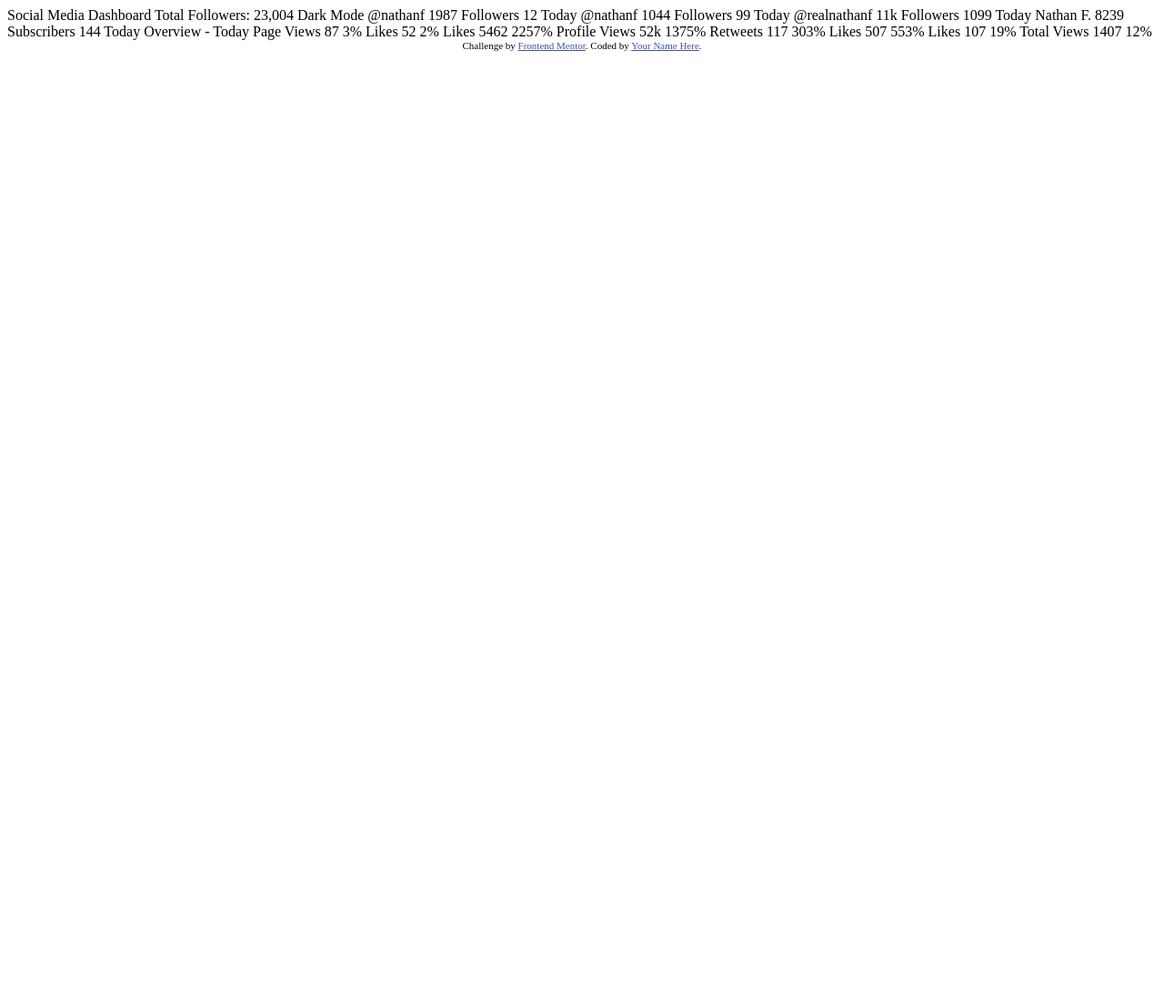
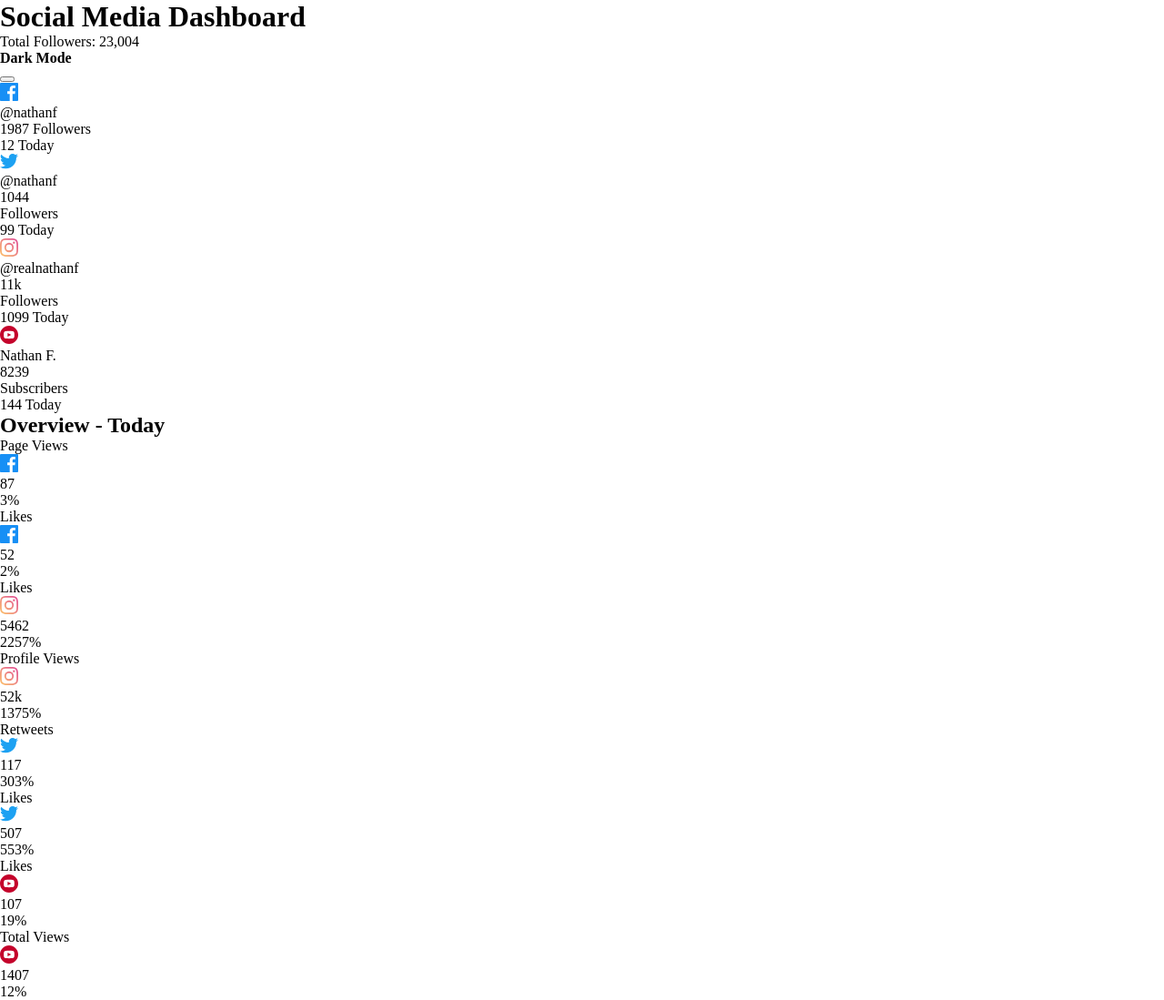
Before and after one commit to janderrv/social-media-dashboard-with-theme-switcher, a plain HTML site: page index.html in a window 1280 px wide. Shown: the whole page at 91% size. Before the commit the page ends 800 px from the top, so only its background shows below. Drawn offline with Linux system fonts and the light colour scheme; files that its build step writes are made by us from their sources.

Commit message:
html pronto

```diff
--- /dev/null
+++ b/css/style.css
@@ -0,0 +1,12 @@
+* {
+  box-sizing: border-box;
+}
+
+body,
+h1,
+p,
+h2,
+h4 {
+  padding: 0;
+  margin: 0;
+}
--- a/index.html
+++ b/index.html
@@ -1,87 +1,200 @@
 <!DOCTYPE html>
 <html lang="en">
   <head>
-  <meta charset="UTF-8">
-  <meta name="viewport" content="width=device-width, initial-scale=1.0"> <!-- displays site properly based on user's device -->
+    <meta charset="UTF-8" />
+    <meta name="viewport" content="width=device-width, initial-scale=1.0" />
+    <!-- displays site properly based on user's device -->
 
-  <link rel="icon" type="image/png" sizes="32x32" href="./images/favicon-32x32.png">
+    <link rel="stylesheet" href="style.css" />
+    <link
+      rel="icon"
+      type="image/png"
+      sizes="32x32"
+      href="./images/favicon-32x32.png"
+    />
 
     <title>Frontend Mentor | [Challenge Name Here]</title>
-
-  <!-- Feel free to remove these styles or customise in your own stylesheet 👍 -->
-  <style>
-    .attribution { font-size: 11px; text-align: center; }
-    .attribution a { color: hsl(228, 45%, 44%); }
-  </style>
   </head>
   <body>
-
-  Social Media Dashboard
-  Total Followers: 23,004
-
-  Dark Mode
-
-
-
+    <header>
+      <h1 class="title">Social Media Dashboard</h1>
+      <p class="total-followers">Total Followers: 23,004</p>
+      <div class="dark-mode">
+        <h4>Dark Mode</h4>
+        <button class="switch"></button>
+      </div>
+    </header>
+    <main>
+      <div class="top">
+        <div class="card card-facebook">
+          <div class="social-logo">
+            <img src="/images/icon-facebook.svg" alt="Facebook" />
+          </div>
+          <p class="username">
             @nathanf
-  1987
-  Followers
+          </p>
+          <div class="counters">
+            1987 Followers
+          </div>
+            <p class="new-today">
               12 Today
-
+            </p>
+        </div>
+        <div class="card card-twitter">
+          <div class="social-logo">
+            <img src="/images/icon-twitter.svg" alt="Twitter" />
+          </div>
+          <p class="username">
             @nathanf
+          </p>
+          <div class="counters">
+            <div class="numbers">
               1044
-  Followers
+            </div>
+            <p>Followers</p>
+          </div>
+            <p class="new-today">
               99 Today
-
+            </p>
+        </div>
+        <div class="card card-instagram">
+          <div class="social-logo">
+            <img src="/images/icon-instagram.svg" alt="Instagram" />
+          </div>
+          <p class="username">
             @realnathanf
+          </p>
+          <div class="counters">
+            <div class="numbers">
               11k
-  Followers
+            </div>
+            <p>Followers</p>
+          </div>
+            <p class="new-today">
               1099 Today
-
+            </p>
+        </div>
+        <div class="card card-youtube">
+          <div class="social-logo">
+            <img src="/images/icon-youtube.svg" alt="Youtube" />
+          </div>
+          <p class="username">
             Nathan F.
+          </p>
+          <div class="counters">
+            <div class="numbers">
               8239
-  Subscribers
+            </div>
+            <p>Subscribers</p>
+          </div>
+            <p class="new-today">
               144 Today
-
-
-
-  Overview - Today
-
-  Page Views
+            </p>
+        </div>
+      </div>
+      <div class="bottom">
+        <h2>Overview - Today</h2>
+        <div class="l-card l-card-facebook">
+          <p>Page Views</p>
+          <div class="social-logo">
+            <img src="/images/icon-facebook.svg" alt="Facebook" />
+          </div>
+          <div class="l-numbers">
             87
+          </div>
+          <div class="l-new-today">
             3%
-
-  Likes
+          </div>
+        </div>
+        <div class="l-card l-card-facebook">
+          <p>Likes</p>
+          <div class="social-logo">
+            <img src="/images/icon-facebook.svg" alt="Facebook" />
+          </div>
+          <div class="l-numbers">
             52
+          </div>
+          <div class="l-new-today">
             2%
-
-  Likes
+          </div>
+        </div>
+        <div class="l-card l-card-instagram">
+          <p>Likes</p>
+          <div class="social-logo">
+            <img src="/images/icon-instagram.svg" alt="Instagram" />
+          </div>
+          <div class="l-numbers">
             5462
+          </div>
+          <div class="l-new-today">
             2257%
-
-  Profile Views
+          </div>
+        </div>
+        <div class="l-card l-card-instagram">
+          <p>Profile Views</p>
+          <div class="social-logo">
+            <img src="/images/icon-instagram.svg" alt="Instagram" />
+          </div>
+          <div class="l-numbers">
             52k
+          </div>
+          <div class="l-new-today">
             1375%
-
-  Retweets
+          </div>
+        </div>
+        <div class="l-card l-card-twitter">
+          <p>Retweets</p>
+          <div class="card card-twitter">
+            <div class="social-logo">
+              <img src="/images/icon-twitter.svg" alt="Twitter" />
+            </div>
+            <div class="l-numbers">
               117
+            </div>
+            <div class="l-new-today">
               303%
-
-  Likes
+            </div>
+        </div>
+        <div class="l-card l-card-twitter">
+          <p>Likes</p>
+          <div class="card card-twitter">
+            <div class="social-logo">
+              <img src="/images/icon-twitter.svg" alt="Twitter" />
+            </div>
+            <div class="l-numbers">
               507
+            </div>
+            <div class="l-new-today">
               553%
-
-  Likes
+            </div>
+        </div>
+        <div class="l-card l-card-youtube">
+          <p>Likes</p>
+          <div class="social-logo">
+            <img src="/images/icon-youtube.svg" alt="Youtube" />
+          </div>
+          <div class="l-numbers">
             107
+          </div>
+          <div class="l-new-today">
             19%
-
-  Total Views
+          </div>
+        </div>
+        <div class="l-card l-card-youtube">
+          <p>Total Views</p>
+          <div class="social-logo">
+            <img src="/images/icon-youtube.svg" alt="Youtube" />
+          </div>
+          <div class="l-counters">
+            <div class="l-numbers">
               1407
+            </div>
+            <div class="l-new-today">
               12%
-
-  <div class="attribution">
-    Challenge by <a href="https://www.frontendmentor.io?ref=challenge" target="_blank">Frontend Mentor</a>.
-    Coded by <a href="#">Your Name Here</a>.
             </div>
+          </div>
+        </div>
+      </div>
+    </main>
   </body>
 </html>
```
Lines whose indentation alone changed are shown as unchanged.
